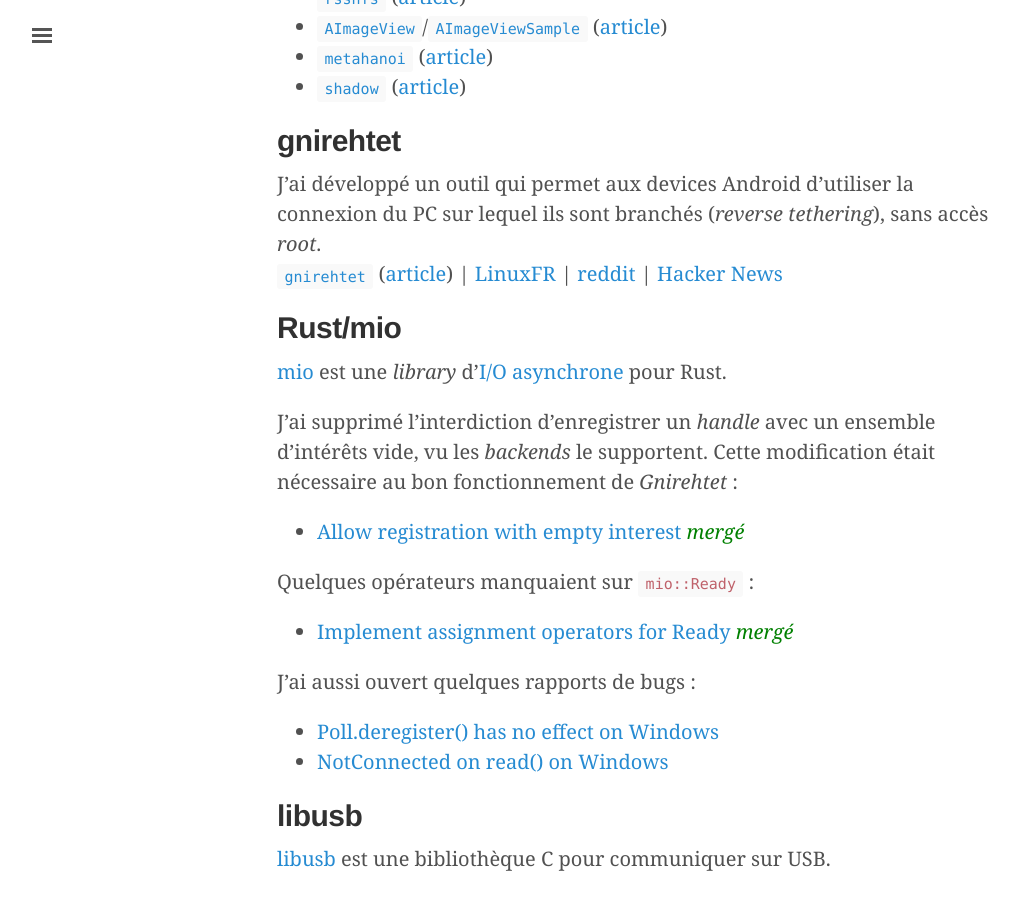
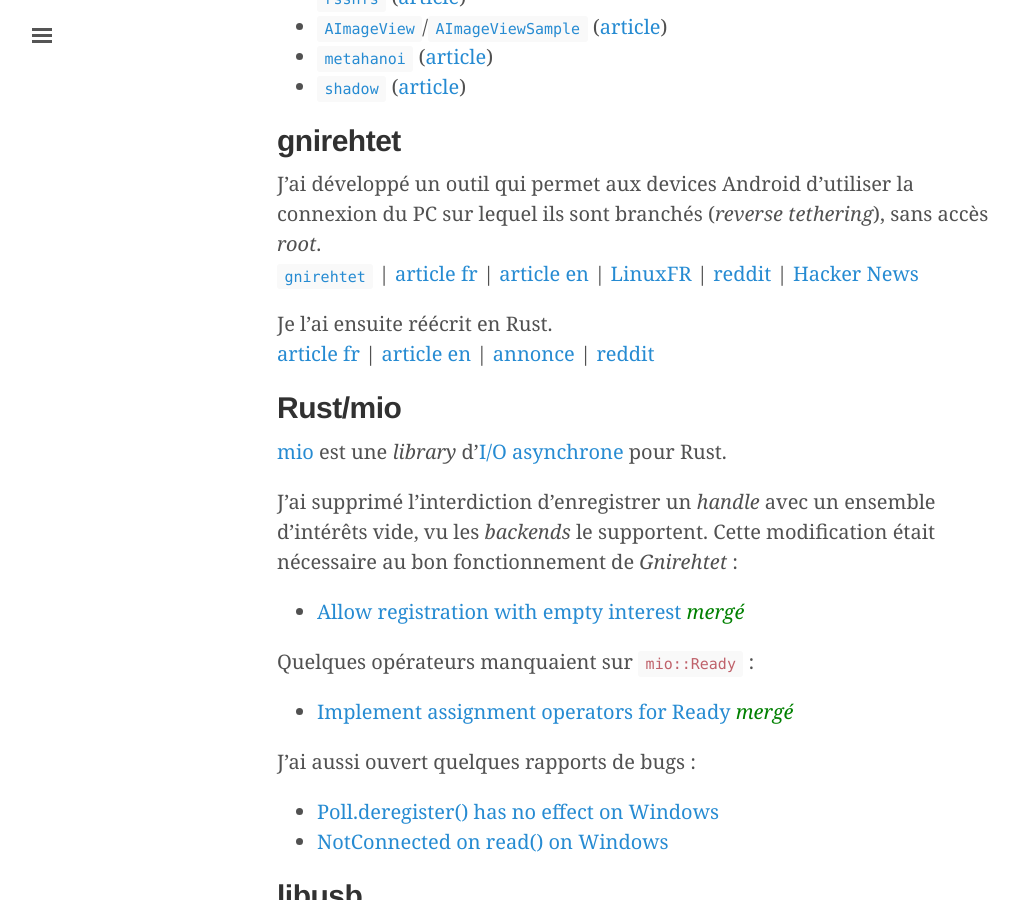
Before and after one commit to rom1v/blog.rom1v.com, a Jekyll site: the page built from contrib.md, in a window 1280 px wide and 900 px high, scrolled down 668 px. Shown: the whole window, without its empty margins (3-1022 px from the left). Built offline with Jekyll 4.4.1, drawn with Linux system fonts in a browser that asks for light colours.

Commit message:
Add links to reddit and Hacker News discussions
Add links to gnirehtet threads on reddit and Hacker News.

```diff
--- a/contrib.md
+++ b/contrib.md
@@ -46,8 +46,9 @@ avec une description succincte.
 
 J'ai développé un outil qui permet aux devices Android d'utiliser la connexion
 du PC sur lequel ils sont branchés (_reverse tethering_), sans accès _root_.
-[`gnirehtet`] ([article][blog-gnirehtet]) \| [LinuxFR][gnirehtet-linuxfr] \|
-[reddit][gnirehtet-reddit] \| [Hacker News][gnirehtet-hn]
+[`gnirehtet`] \| [article fr][blog-gnirehtet] \| [article en][gnirehtet-medium]
+\| [LinuxFR][gnirehtet-linuxfr] \| [reddit][gnirehtet-reddit] \|
+[Hacker News][gnirehtet-hn]
 
 [`gnirehtet`]: https://github.com/Genymobile/gnirehtet
 [blog-gnirehtet]: {% post_url 2017-03-30-gnirehtet %}
@@ -55,6 +56,15 @@ du PC sur lequel ils sont branchés (_reverse tethering_), sans accès _root_.
 [gnirehtet-linuxfr]: https://linuxfr.org/users/rom1v/journaux/du-reverse-tethering-sur-android-sans-root
 [gnirehtet-reddit]: https://www.reddit.com/r/Android/comments/62lc8z/a_reverse_tethering_tool_for_android_no_root/
 [gnirehtet-hn]: https://news.ycombinator.com/item?id=14011590
+
+Je l'ai ensuite réécrit en Rust.
+[article fr][blog-gnirehtet-2-fr] \| [article en][blog-gnirehtet-2-en] \|
+[annonce][gnirehtet-2-medium] \| [reddit][gnirehtet-2-reddit]
+
+[blog-gnirehtet-2-fr]: {% post_url 2017-09-21-gnirehtet-reecrit-en-rust %}
+[blog-gnirehtet-2-en]: {% post_url 2017-09-21-gnirehtet-rewritten-in-rust %}
+[gnirehtet-2-medium]: https://medium.com/genymobile/gnirehtet-2-our-reverse-tethering-tool-for-android-now-available-in-rust-999960483d5a
+[gnirehtet-2-reddit]: https://www.reddit.com/r/rust/comments/71ks57/gnirehtet_a_reverse_tethering_tool_for_android/
 
 
 ## Rust/mio
```
Also changed, not shown: _posts/2017-03-30-gnirehtet.md (+5 -0 lines), _posts/2017-09-21-gnirehtet-reecrit-en-rust.md (+4 -0 lines), _posts/2017-09-21-gnirehtet-rewritten-in-rust.md (+4 -0 lines).
